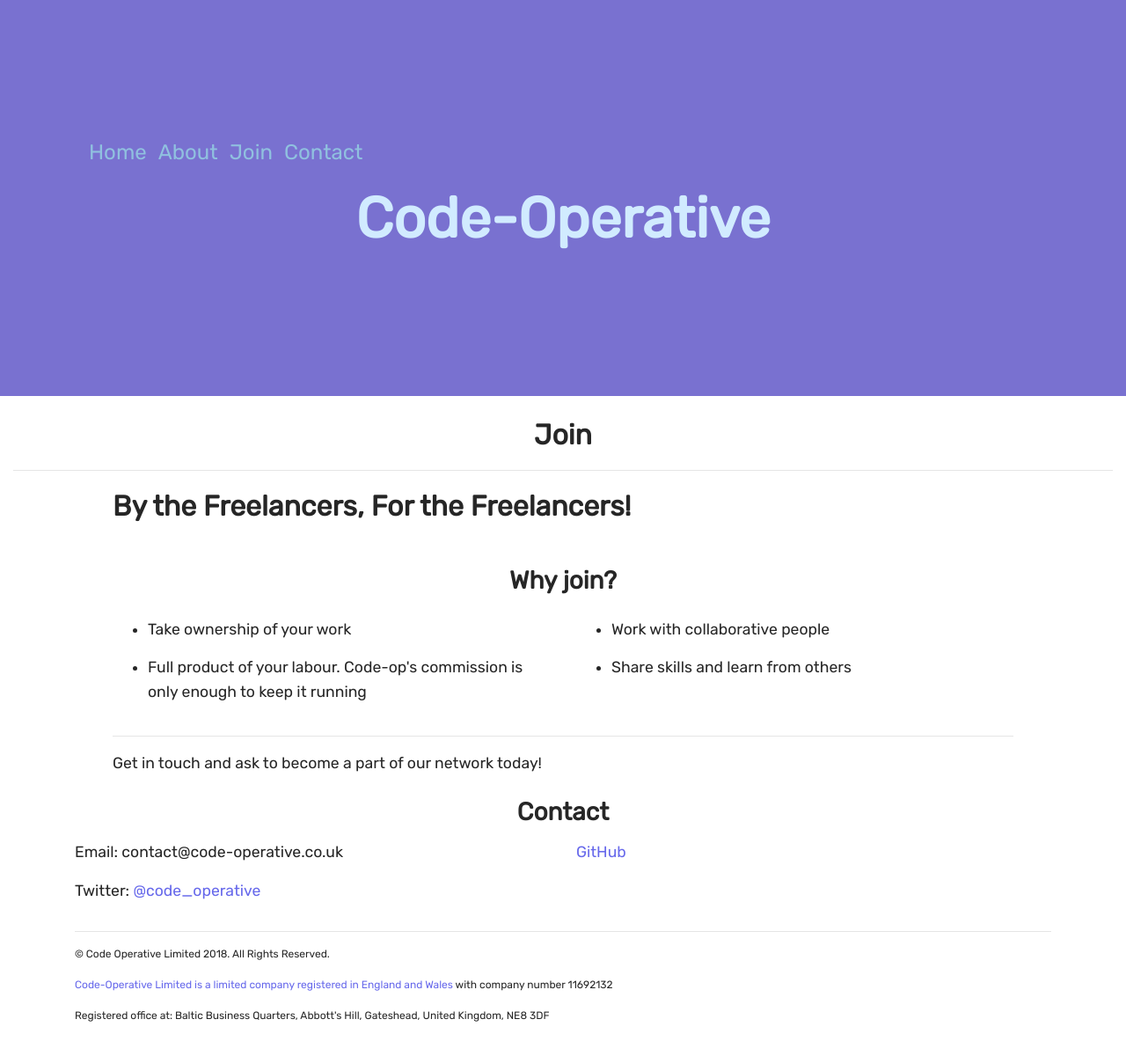
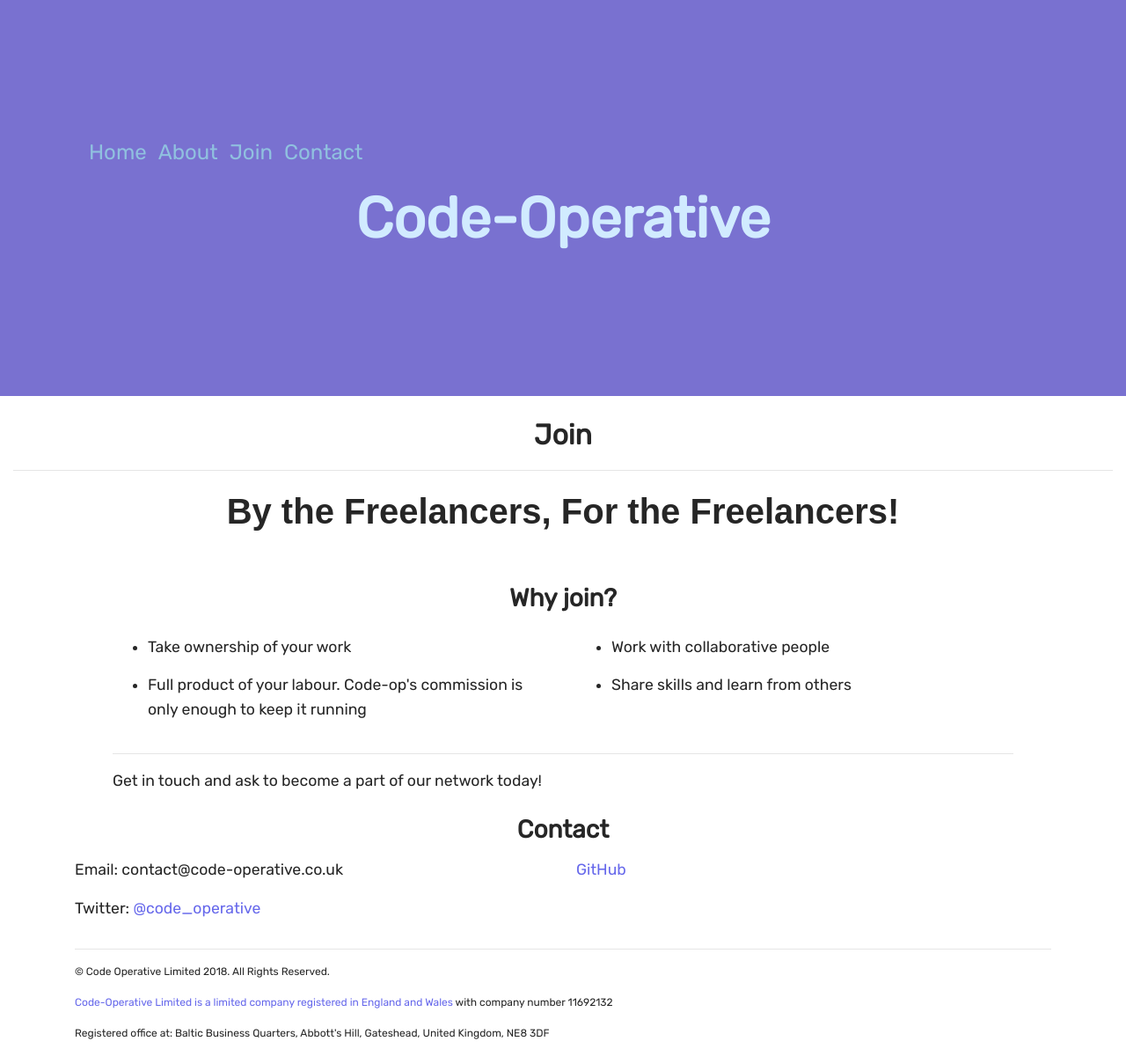
Before and after one commit to impshum/code-operative.github.io, a Jekyll site: the page built from _pages/05_join.html, in a window 1280 px wide. Shown: the whole page at 88% size. Built offline with Jekyll 4.4.1, drawn with Linux system fonts in a browser that asks for light colours; nearby versions of some CDN libraries; some web fonts are replaced.

Commit message:
By the Freelancers, For the Freelancers!
better styling and new font

```diff
--- a/_includes/head.html
+++ b/_includes/head.html
@@ -7,6 +7,7 @@
     <link rel="stylesheet" href="https://maxcdn.bootstrapcdn.com/bootstrap/4.0.0-beta/css/bootstrap.min.css" integrity="sha384-/Y6pD6FV/Vv2HJnA6t+vslU6fwYXjCFtcEpHbNJ0lyAFsXTsjBbfaDjzALeQsN6M" crossorigin="anonymous">
     <!-- link to CSS doc-->
     <link href="https://fonts.googleapis.com/css?family=Rubik" rel="stylesheet">
+    <link href="https://fonts.googleapis.com/css?family=Francois+One" rel="stylesheet">
     <link rel="canonical" href="{{ page.url | replace:'index.html','' | prepend: site.baseurl | prepend: site.url }}">
     <link rel="stylesheet" href="{{ "/css/main.css" | prepend: site.baseurl }}">
 </head>
--- a/_pages/05_join.html
+++ b/_pages/05_join.html
@@ -4,9 +4,13 @@
 permalink: /join/
 ---
 
-<h2>
-    By the Freelancers, For the Freelancers!
-</h2>
+<div class="row">
+    <div class="col-12 text-center">
+        <h1 class="impact-font">
+            By the Freelancers, For the Freelancers!
+        </h1>
+    </div>
+</div>
 
 <!--why join?-->
 <div class="section">
--- a/_sass/_base.scss
+++ b/_sass/_base.scss
@@ -1,6 +1,7 @@
 $content-width: 800px;
 $main: #19CCAA;
 $font-style: 'Rubik', sans-serif;
+$impact-font-style: 'Francois One', sans-serif;
 $font-color: #262626;
 $link-color: #6668eb;
 $link-hover-color: #9aadf2;
--- a/_sass/_layout.scss
+++ b/_sass/_layout.scss
@@ -182,6 +182,10 @@
 *   JOIN.HTML
 */
 
+.impact-font {
+    font-family: $impact-font-style;
+}
+
 .section h3, .section h4 {
     font-weight: bold;
     text-align: center;
```
